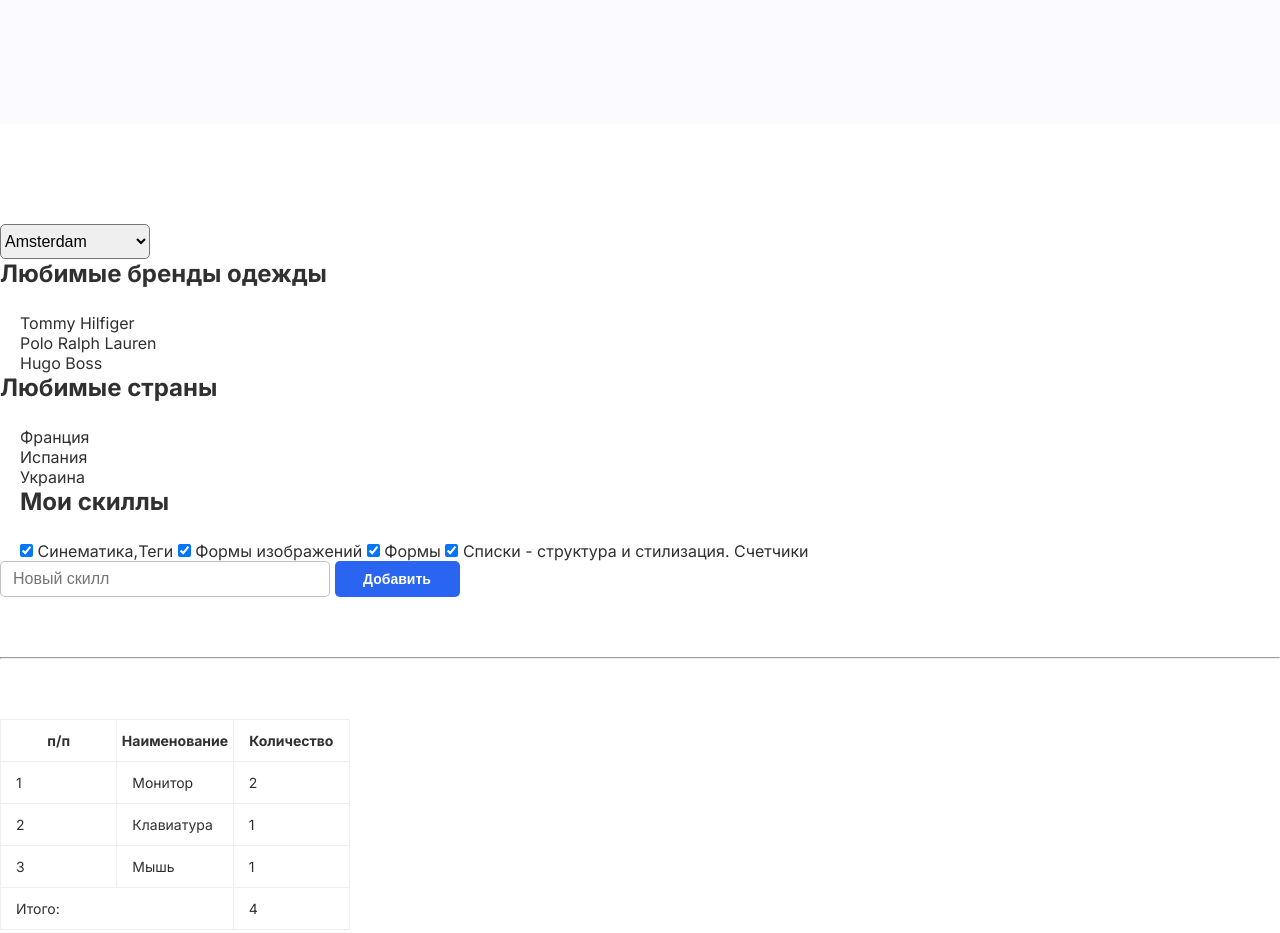
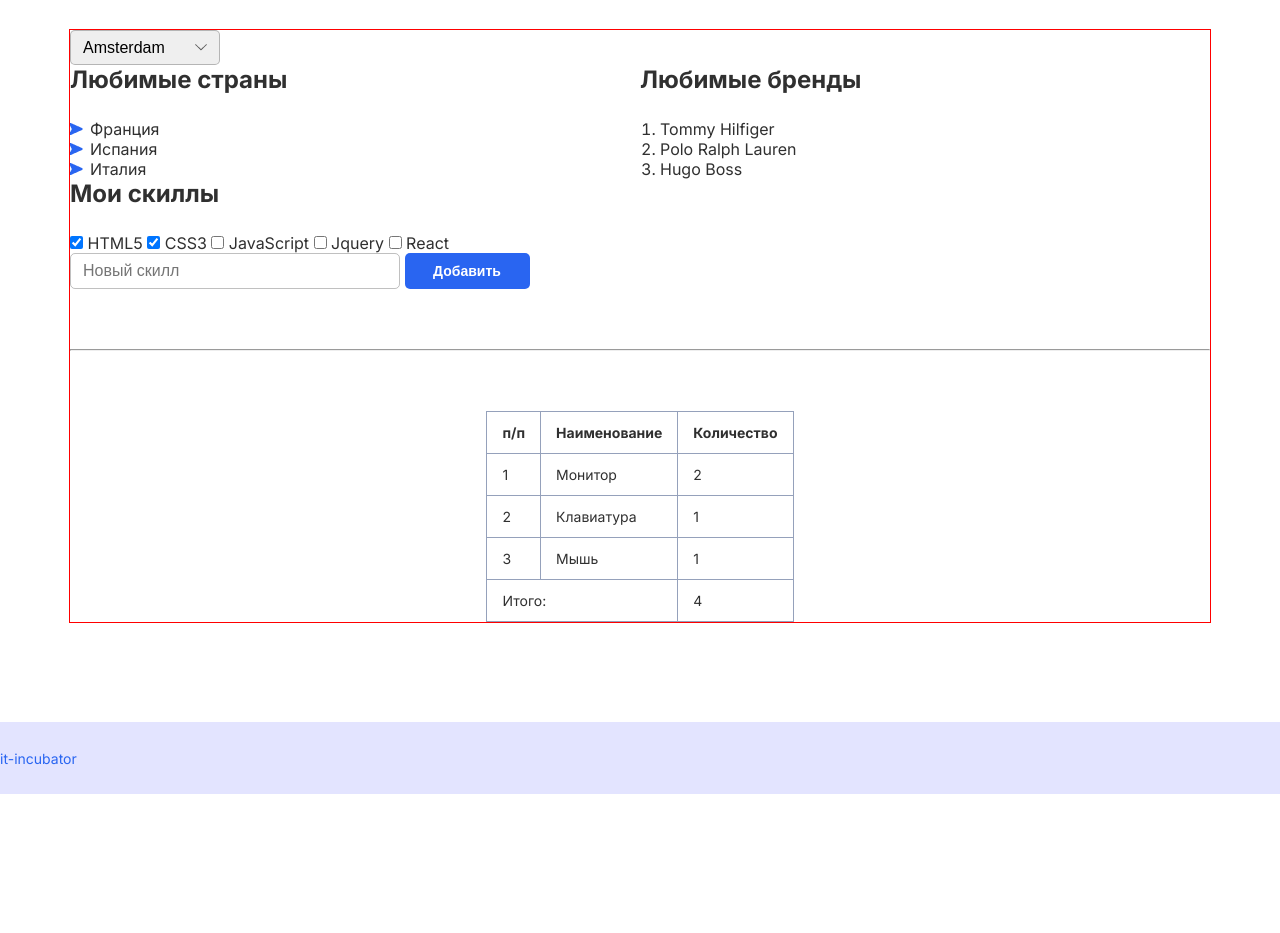
Before and after one commit to Alexandrrder/project1, a plain HTML site: page index.html in a window 1280 px wide. Shown: the part 940-1873 px from the top of the page. After the commit the page ends 1734 px from the top, so only its background shows below. Drawn offline with Linux system fonts and the light colour scheme.

Commit message:
flex-commit

```diff
--- a/index.html
+++ b/index.html
@@ -1,80 +1,105 @@
 <!DOCTYPE html>
-
-<html lamg="ru">
+<html lang="en">
 <head>
     <meta charset="UTF-8">
-        <meta name="viewport" content ="width=device-width, initial-scale=1.0">
-        <link rel="stylesheet" href="./style.css">
-        <title>It-incubator precource</title>
+    <meta name="viewport" content="width=device-width, initial-scale=1.0">
     <link rel="preconnect" href="https://fonts.googleapis.com">
     <link rel="preconnect" href="https://fonts.gstatic.com" crossorigin>
     <link href="https://fonts.googleapis.com/css2?family=Inter:wght@100..900&display=swap" rel="stylesheet">
+    <link rel="stylesheet" href="style.css">
+    <title>It-incubator precourse</title>
 </head>
-    <body>
-        <header data-cy="hw2-header-span"> <span>IT-INCUBATOR</span> </header>
-        <section class="main-section" data-cy="hw2-section-main-pre">
-            <h1 class="main-title" data-cy="hw2-main-title">Пидпалый Александр Дмитриевич</h1>
-            <p class="main-text" data-cy="hw2-text">Учусь в IT-INCUBATOR-e. Люблю HTML,CSS и все, что связано с frontend разработкой.</p>
-            <img class='main-image' data-cy="hw2-main-image" src= 'assets/images/Clip path group.png' alt="it-icubator">
+<body data-cy="hw3-body-pre">
+    <header data-cy="hw3-header">
+        <div class="container">
+            <span data-cy="hw3-header-span">IT-INCUBATOR</span>
+        </div>
+    </header>
+
+    <section class="main-section" data-cy="hw3-section-main-pre">
+        <div class="container">
+            <div class="wrapper">
+                <div class="text-wrapper" data-cy="hw3-text-wrapper-pre">
+                    <h1 class="main-title" data-cy="hw3-main-title">Пидпалый Александр Дмитриевич</h1>
+                    <p class="main-text" data-cy="hw3-text">Учусь в IT-INCUBATOR-е. Люблю HTML, CSS и все, что связано с frontend разработкой.</p>
+                </div>
+                <img class="main-image" data-cy="hw3-main-image" src="https://abbtech.az/storage/uploads/files/1687508692_1615533694-frontendd.svg" alt="">
+            </div>
+        </div>
     </section>
-        <section class="about-section" data-cy="hw2-section-about-pre">
-                <select class="select" data-cy="hw2-select-pre" name="City" id="City" start="2">
-                    <option value="1">Paris</option>
-                    <option selected value="2">Amsterdam</option>
-                    <option value="3">Odessa</option>
+
+    <section class="about-section" data-cy="hw3-section-about-pre">
+        <div class="container">
+            <div class="wrapper">
+                <select data-cy="hw3-select-pre" name="" id="">
+                    <option value="">Paris</option>
+                    <option value="" selected>Amsterdam</option>
+                    <option value="">Viena</option>
                 </select>
-            <div data-cy="hw1-unordered-list-box-pre">
-                <h2 class="section-title" data-cy="hw2-section-title-pre">Любимые бренды одежды</h2>
-                <ul class="brands-list" data-cy="hw2-frameworks-list-pre">
-                    <li>
-                        <div>Tommy Hilfiger</div>
-                    </li>
-                    <li>
-                        <div>Polo Ralph Lauren</div>
-                    </li>
-                    <li>
-                        <div>Hugo Boss</div>
-                    </li>
+
+                <div class="info-wrapper" data-cy="hw3-info-wrapper-pre">
+                    <div class="frameworks" data-cy="hw3-frameworks-pre">
+                        <h2 class="section-title" data-cy="hw3-section-title-pre">Любимые страны</h2>
+                        <ul class="frameworks-list" data-cy="hw3-frameworks-list-pre">
+                            <li>Франция</li>
+                            <li>Испания</li>
+                            <li>Италия</li>
                         </ul>
                     </div>
-            <div data-cy="hw1-ordered-list-box-pre">
-                <h2 class="section-title" data-cy="hw2-section-title-pre"> Любимые страны</h2>
-                    <ol class="contries-list" data-cy="hw2-books-list-pre" start="1">
-                        <li>
-                            <div>Франция</div>
-                        </li>
-                        <li>
-                            <div>Испания</div>
-                        </li>
-                        <li>
-                            <div>Украина</div>
-                        </li>
+                    <div class="books" data-cy="hw3-books-pre">
+                        <h2 class="section-title" data-cy="hw3-section-title-pre">Любимые бренды</h2>
+                        <ol class="books-list" data-cy="hw3-books-list-pre">
+                            <li>Tommy Hilfiger</li>
+                            <li>Polo Ralph Lauren</li>
+                            <li>Hugo Boss</li>
                         </ol>
                     </div>
-            <div class="skills-list" data-cy="hw2-skills-list-pre">
-                    <h2 class="section-title" data-cy="hw2-section-title-pre">Мои скиллы</h2>
-                    <label class="label" data-cy="hw2-label-pre" for="Синематика">
-                        <input id="1" type="checkbox" checked>
-                        Синематика,Теги</label>
-                    <label class="label" data-cy="hw2-label-pre" for="Формы изображений">
-                        <input id="2" type="checkbox" checked>
-                        Формы изображений</label>
-                    <label class="label" data-cy="hw2-label-pre" for="Формы">
-                        <input id="3" type="checkbox" checked>
-                        Формы</label>
-                    <label class="label" data-cy="hw2-label-pre" for="Списки - структура и стилизация. Счетчики">
-                        <input id="4" type="checkbox" checked>
-                        Списки - структура и стилизация. Счетчики</label>
                 </div>
 
-                    <input class="text-field" data-cy="hw2-text-field-pre" type="new-skill" name="new-skill" placeholder="Новый скилл" size="18"/>
+                <div class="skills-wrapper">
+                    <h2 class="section-title" data-cy="hw3-section-title-pre">Мои скиллы</h2>
 
-                    <button class="btn"  data-cy="hw2-btn-pre" type="add">Добавить</button>
-                    <hr class="line" data-cy="hw2-line-pre">
+                    <div class="skills-block" data-cy="hw3-skills-block-pre">
+                        <div class="skills" data-cy="hw3-skills-pre">
+                            <label class="label" data-cy="hw3-label-pre" for="1">
+                                <input type="checkbox" checked name="" id="1">
+                                HTML5
+                            </label>
 
-                    <table class="table" data-cy="hw2-about-table-pre" border="1">
-                        <tr class="tr">
-                            <th class="th">п/п</th>
+                            <label class="label" data-cy="hw3-label-pre" for="2">
+                                <input type="checkbox" checked name="" id="2">
+                                CSS3
+                            </label>
+
+                            <label class="label" data-cy="hw3-label-pre" for="3">
+                                <input type="checkbox" name="" id="3">
+                                JavaScript
+                            </label>
+
+                            <label class="label" data-cy="hw3-label-pre" for="4">
+                                <input type="checkbox" name="" id="4">
+                                Jquery
+                            </label>
+
+                            <label class="label" data-cy="hw3-label-pre" for="5">
+                                <input type="checkbox" name="" id="5">
+                                React
+                            </label>
+                        </div>
+
+                        <form>
+                            <input class="text-field" data-cy="hw3-text-field-pre" type="text" placeholder="Новый скилл">
+                            <button class="btn" data-cy="hw3-btn-pre">Добавить</button>
+                        </form>
+                    </div>
+                </div>
+            </div>
+
+            <hr class="line" data-cy="hw3-line-pre">
+
+            <table data-cy="hw3-about-table-pre" border="1">
+                <tr>
+                    <th>п/п</th>
                     <th>Наименование</th>
                     <th>Количество</th>
                 </tr>
@@ -98,9 +123,11 @@
                     <td>4</td>
                 </tr>
             </table>
+        </div>
     </section>
-        <footer class="footer" data-cy="hw-footer-pre">
-            <a class="footer-link" data-cy="hw-footer-link-pre" href="https://it-incubator.io/">it-incubator</a>
+
+    <footer data-cy="hw3-footer-pre">
+        <a class="footer-link" data-cy="hw3-footer-link-pre" href="https://it-incubator.io/">it-incubator</a>
     </footer>
 </body>
 </html>
--- a/style.css
+++ b/style.css
@@ -4,43 +4,49 @@
     box-sizing: border-box;
 }
 
-html,
-body {
-    font-family: 'Inter';
-    color: #303030;
+.container {
+    outline: 1px solid red; /* чтобы контейнер был виден, в конце можно будет удалить это св-во */
+    margin: 0 auto;
+    width: 100%;
+    max-width: 1140px;
 }
 
-a {
-    text-decoration: none;
-}
-
-ul, ol{
-    list-style: none;
-}
-
-button {
-    border: none;
-    background-color: transparent;
+body {
+    font-family: "Inter", sans-serif;
+    color: #303030;
 }
 
 header {
     background-color: #2965F1;
-    color: white;
-    height: 40px;
-    padding: 9px 0;
+    padding: 23px 0;
 }
 
 header span {
+    font-weight: 700;
     font-size: 20px;
-    font-weight: 700;
     color: #fff;
 }
 
 .main-section {
-    padding: 60px 0px;
-    min-height: 1024px;
-    background-color: #FAFAFF;
+    display: flex;
+    background-color: #fafaff;
+    padding: 60px 0;
+    min-height: 100vh;
 
+    /* 📍 Свойства flexbox для размещения container-a вертикально по центру */
+}
+
+.main-section .wrapper {
+    display: flex;
+    text-align: justify;
+    justify-content: center;
+    align-items: center
+    /* 📍 Свойствa flexbox для размещения блока с текстом и изображения в ряд, и центрирования их по вертикали */
+}
+
+.text-wrapper {
+    max-width: 425px;
+    /* 📍 Cвойство для ограничения ширины блока с текстом в первой секции */
 }
 
 .main-title {
@@ -50,13 +56,12 @@ header span {
 }
 
 .main-text {
+    font-weight: 400;
     font-size: 18px;
-    font-weight: 400;
 }
 
 .main-image {
     max-width: 715px;
-    margin-bottom: 100px
 }
 
 .about-section {
@@ -64,14 +69,36 @@ header span {
     padding: 100px 0px;
 }
 
-.select {
-    border: 1px #303030 30%;
+.about-section .wrapper {
+    /* 📍 Свойствa flexbox для отступов между элементами select, .info-wrapper и .skills-wrapper  */
+}
+
+select {
+    border: 1px solid rgba(48, 48, 48, 0.3);
     border-radius: 5px;
-    height: 35px;
     width: 150px;
+    padding: 8px 12px;
     font-weight: 400;
     font-size: 16px;
+    appearance: none;
+    background-image: url("assets/images/Vector\ \(2\).png");
     background-repeat: no-repeat;
+    background-position: right 12px top 50%;
+}
+
+select:hover,
+.text-field:hover {
+    /* 📍 Стили для выпадающего списка и текстового поля при наведении курсора */
+}
+
+
+.info-wrapper {
+    display: flex;
+    text-align: justify;
+    justify-content: center;
+    align-items: center;
+
+    /* 📍 Свойство flexbox для расположения 2-х списков в ряд */
 }
 
 .section-title {
@@ -80,91 +107,102 @@ header span {
     margin-bottom: 25px;
 }
 
-.brands-list {
-    font-size: 16px;
-    font-weight: 400;
-    padding: 0px 20px;
+.frameworks,
+.books {
+    min-width: 50%;
 }
 
-
-.contries-list {
-    font-size: 16px;
-    font-weight: 400;
-    padding: 0px 20px;
+.frameworks-list,
+.books-list {
+    /* 📍 Свойства flexbox для отступов между элементами в списках */
 }
 
-.skills-list {
-    padding: 0px 20px;
+.frameworks-list {
+    font-weight: 400;
+    font-size: 16px;
+    list-style-image: url(assets/images/Vector\ \(2\)\ —\ копия.png);
+    padding-left: 20px;
+}
+
+.skills-block {
+    /* 📍 Свойства flexbox для расположения формы над элементами с классом .label */
+}
+
+.skills {
+    /* 📍 Свойства flexbox для расположения элементов с классом .label */
+}
+
+.books-list {
+    font-weight: 400;
+    font-size: 16px;
+    padding-left: 20px;
 }
 
 .label {
+    font-weight: 400;
     font-size: 16px;
-    font-weight: 400;
+}
+
+form {
+    margin-bottom: 40px;
 }
 
 .text-field {
+    border: 1px solid rgba(48, 48, 48, 0.3);
+    border-radius: 5px;
+    max-width: 330px;
+    width: 100%;
     height: 36px;
-    width: 330px;
-    border: 1px solid #3030304D;
-    border-radius: 5px;
+    background-color: rgba(255, 255, 255, 0);
+    padding: 8px 12px;
+    font-weight: 400;
     font-size: 16px;
-    font-weight: 400;
-    padding-left: 12px;
-    padding-top: 9px;
-    padding-bottom: 9px;
-
 }
 
 .btn {
+    border: none;
+    border-radius: 5px;
+    width: 125px;
     height: 36px;
-    width: 125px;
-    border-radius: 5px;
-    background-color: #2965F1;
+    background-color: #2965f1;
+    font-weight: 700;
     font-size: 14px;
-    font-weight: 700;
-    color: #fff ;
+    color: #fff;
+}
+
+.btn:hover {
+    /* 📍 Стили для кнопки при наведении курсора */
 }
 
 .line {
-    margin-top: 60px;
-    margin-bottom: 60px;
-
+    margin: 60px 0;
 }
 
-.table {
-    height: 196px;
-    border: 1px;
-    table-layout: fixed;
-    width: 350px;
+table {
+    border: 1px solid #95a1bb;
     border-collapse: collapse;
     font-weight: 400;
     font-size: 14px;
+    margin: 0 auto;
 }
 
-.th {
-    height: 40px;
+th, td {
     padding: 12px 15px;
 }
 
-td {
-    height: 40px;
-    padding: 12px 15px;
-}
-
-.tr {
-    height: 40px;
-}
-
-.footer {
-    margin-top: 100px;
-    height: 70px;
-    padding: 26px 0px;
-    background-color: #A3A7FF4D;
-
+footer {
+    background-color: rgba(163, 167, 255, 0.3);
+    padding: 26px 0;
+    /* 📍 Свойство для расположения ссылки горизонтально по центру */
 }
 
 .footer-link {
+    font-weight: 400;
     font-size: 14px;
-    font-weight: 400;
-    color:#2965F1;
+    color: #2965f1;
+    text-decoration: none;
 }
+
+.footer-link:hover {
+    /* 📍 Стили для ссылки при наведении курсора */
+}
```
Also changed, not shown: assets/images/Vector (2).png (added), assets/images/Vector (2) — копия.png (added), assets/images/ep_arrow-down.svg (added), assets/images/solar_map-arrow-up-bold.svg (added). Lines whose indentation alone changed are shown as unchanged.
